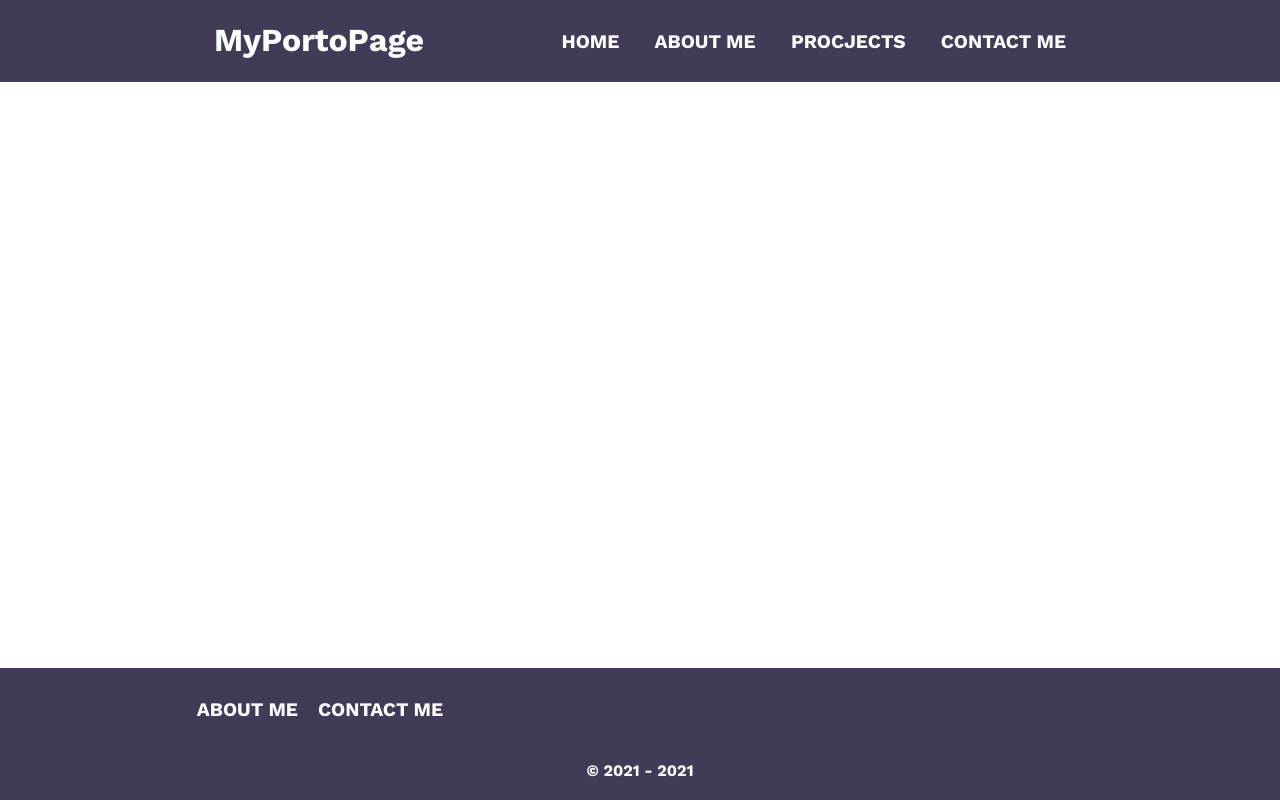
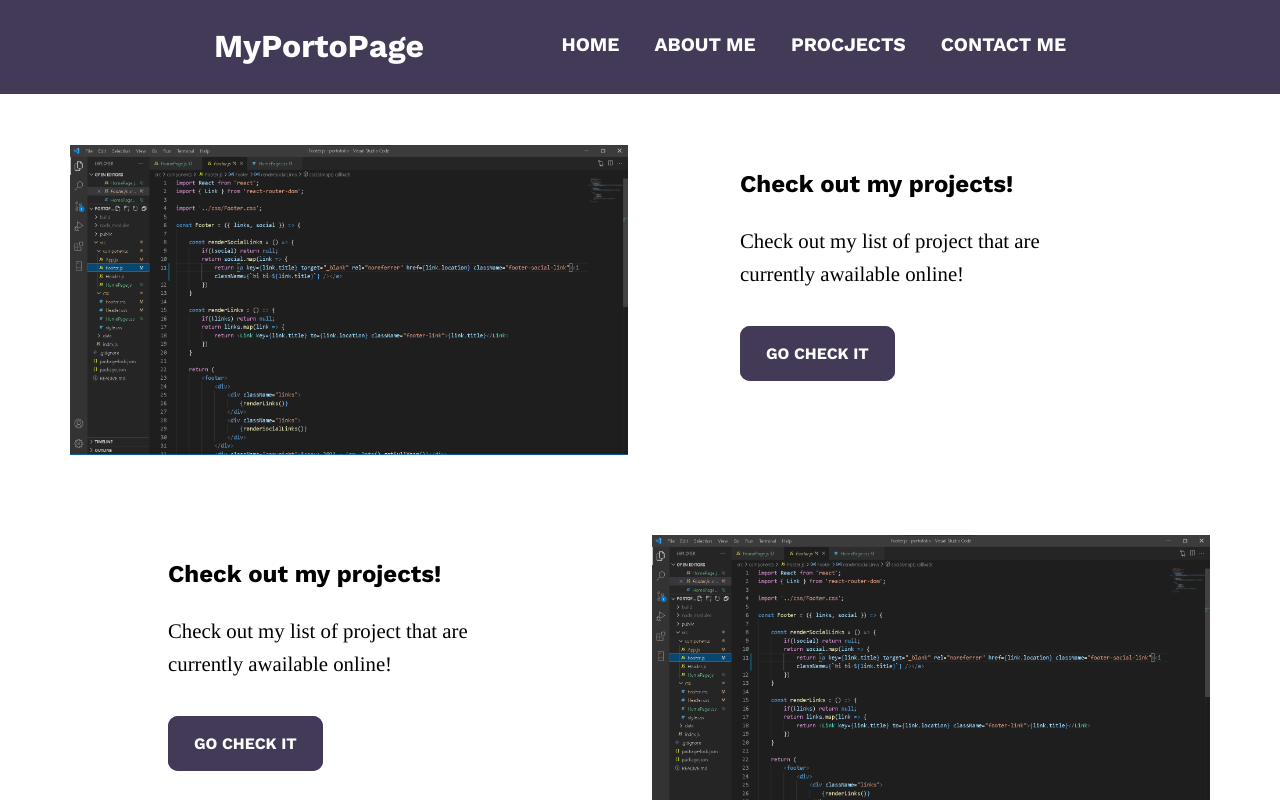
Before and after one commit to Jean-PierreNovak0612/portofolio, a React (Create React App) app: page /#/ in a window 1280 px wide. Built offline with nearby package versions, Linux system fonts and the light colour scheme; the HTML template or start-up script is replaced by a standard one.

Commit message:
MainPage and SectionSegment components added

```diff
--- a/src/components/App.js
+++ b/src/components/App.js
@@ -2,8 +2,8 @@ import React from 'react';
 import { HashRouter as Router, Switch, Route } from 'react-router-dom';
 
 import Header from './Header';
-import Footer from './Footer';
-import { NAV_LINKS, FOOTER_LINKS, SOCIAL_LINKS } from '../data';
+import HomePage from './HomePage';
+import { NAV_LINKS } from '../data';
 
 import '../css/style.css';
 
@@ -13,8 +13,8 @@ const App = () => {
             <Router basename={process.env.PUBLIC_URL}>
                 <Header links={NAV_LINKS} />
                 <Switch>
+                    <Route path="/" component={HomePage} />
                 </Switch>
-                <Footer links={FOOTER_LINKS} social={SOCIAL_LINKS} />
             </Router>
         </div>
     )
--- a/src/components/Footer.js
+++ b/src/components/Footer.js
@@ -8,7 +8,7 @@ const Footer = ({ links, social }) => {
     const renderSocialLinks = () => {
         if(!social) return null;
         return social.map(link => {
-            return <a key={link.title} target="_blank" href={link.location} className="footer-social-link"><i className={`bi bi-${link.title}`} /></a>
+            return <a key={link.title} target="_blank" rel="noreferrer" href={link.location} className="footer-social-link"><i className={`bi bi-${link.title}`} /></a>
         })
     }
 
--- /dev/null
+++ b/src/components/HomePage.js
@@ -0,0 +1,19 @@
+import React from 'react';
+
+import SectionSegment from './SectionSegment';
+import Footer from './Footer';
+import { IMAGE1_URL, TITLE1, FOOTER_LINKS, SOCIAL_LINKS, TEXT1 } from '../data'
+
+import '../css/HomePage.css';
+
+const HomePage = () => {
+    return (
+        <main>
+            <SectionSegment image={IMAGE1_URL} title={TITLE1} text={TEXT1} link="/projects" buttonText="Go check it" />
+            <SectionSegment image={IMAGE1_URL} title={TITLE1} text={TEXT1} link="/projects" imagePosition="right" buttonText="Go check it" />
+            <Footer links={FOOTER_LINKS} social={SOCIAL_LINKS} />
+        </main>
+    )
+};
+
+export default HomePage;
--- /dev/null
+++ b/src/components/SectionSegment.js
@@ -0,0 +1,45 @@
+import React from 'react';
+import { Link } from 'react-router-dom';
+
+import '../css/SectionSegment.css';
+
+const SectionSegment = ({ title, text, image, imagePosition = "left", link, buttonText }) => {
+
+    const imageClass = imagePosition === 'left' ? "image-left" : "image-right";
+    const contentClass = imagePosition === 'left' ? "content-left" : "content-right";
+
+    const renderButton = () => {
+        if(!link || !buttonText) return null;
+        return (
+            <Link to={link} className="button-slide">{buttonText}</Link>
+        )
+    }
+
+    const renderContent = () => {
+        if(!text || !title) return null;
+        return (
+            <div className={`${contentClass} content`}>
+                <h2>{title}</h2>
+                <p>{text}</p>
+                {renderButton()}
+            </div>
+        )
+    }
+
+    const renderImage = () => {
+        if(!image) return null;
+        return (
+            <div className={`${imageClass} image`} style={{ backgroundImage: `url(${image})`}}>
+            </div>
+        )
+    }
+
+    return (
+        <section className="section-segment">
+            {renderImage()}
+            {renderContent()}
+        </section>
+    )
+};
+
+export default SectionSegment;
--- a/src/css/Footer.css
+++ b/src/css/Footer.css
@@ -1,8 +1,8 @@
 footer {
 	background: var(--navbarFooterBackground);
-	position: fixed;
 	width: 100%;
 	bottom: 0;
+	clear: both;
 }
 
 .links {
@@ -31,7 +31,7 @@ footer {
 
 .copyright {
 	text-align: center;
-	margin: 20px 0;
+	padding: 20px 0;
 	color: #fff;
 	font-weight: bolder;
 }
--- a/src/css/Header.css
+++ b/src/css/Header.css
@@ -1,6 +1,7 @@
 header {
 	background-color: var(--navbarFooterBackground);
 	text-align: center;
+	top: 0;
 	position: fixed;
 	z-index: 100;
 	width: 100%;
@@ -18,6 +19,8 @@ nav {
 	left: 0;
 	background-color: var(--navbarFooterBackground);
 	width: 100%;
+	max-height: 330px;
+	overflow-y: auto;
 	transform: scale(1, 0);
 	transition: transform 500ms ease-in-out 350ms;
 	transform-origin: top;
--- /dev/null
+++ b/src/css/HomePage.css
@@ -0,0 +1,6 @@
+main {
+	padding-top: 85px;
+	height: 100vh;
+	overflow: hidden;
+	overflow-y: auto;
+}
--- /dev/null
+++ b/src/css/SectionSegment.css
@@ -0,0 +1,79 @@
+.section-segment {
+	width: 100%;
+	padding: 20px;
+}
+
+.image {
+	background-size: 400%;
+	background-position: 30% center;
+	background-repeat: no-repeat;
+	border-radius: 50%;
+	width: 50%;
+	padding-top: 50%;
+	margin: 0 auto;
+}
+
+.content {
+	margin: 40px auto;
+	width: 90%;
+	max-width: 700px;
+	text-align: left;
+}
+
+.content p {
+	font-family: times, 'Times New Roman';
+	max-width: 60ch;
+	font-size: 1.3em;
+	font-weight: 500;
+	margin-bottom: 50px;
+}
+
+.button-slide {
+	background-color: var(--navbarFooterBackground);
+	color: #fff;
+	border-radius: 10px;
+	text-decoration: none;
+	padding: 1em 1.5em;
+	text-transform: uppercase;
+	transition: all 500ms ease-in-out;
+	font-weight: bolder;
+	border: 2px solid var(--navbarFooterBackground);
+}
+
+.button-slide:hover {
+	color: var(--navbarFooterBackground);
+	box-shadow: inset 10em 0 0 0 #bbb;
+}
+
+@media (min-width: 768px) {
+	.image {
+		background-size: 300%;
+		width: 35%;
+		padding-top: 35%;
+	}
+}
+
+@media (min-width: 992px) {
+	.image {
+		border-radius: 0;
+		margin: 40px 50px;
+		width: 45%;
+		background-size: 100% 100%;
+		padding-top: 25%;
+	}
+
+	.content {
+		width: 40%;
+		padding: 0 5%;
+	}
+
+	.image-left,
+	.content-left {
+		float: left;
+	}
+
+	.image-right,
+	.content-right {
+		float: right;
+	}
+}
--- a/src/css/style.css
+++ b/src/css/style.css
@@ -1,4 +1,19 @@
 @import url('https://fonts.googleapis.com/css2?family=Work+Sans:wght@400;700;900&display=swap');
+
+::-webkit-scrollbar {
+	width: 5px;
+}
+
+::-webkit-scrollbar-track {
+	border-radius: 10px;
+	box-shadow: inset 0 0 10px rgba(0, 0, 0, 0.25);
+}
+
+::-webkit-scrollbar-thumb {
+	border-radius: 50px;
+	height: 1%;
+	background-color: var(--scrollbarBackground);
+}
 
 *,
 *::after,
@@ -8,10 +23,12 @@
 
 :root {
 	--navbarFooterBackground: rgb(66, 58, 87);
+	--scrollbarBackground: rgba(66, 58, 87, 0.76);
 }
 
 body {
 	margin: 0;
+	line-height: 1.6;
 	font-family: 'Work Sans', sans-serif;
 	font-weight: 400;
 }
--- a/src/data/index.js
+++ b/src/data/index.js
@@ -56,4 +56,10 @@ export const SOCIAL_LINKS = [
         title: "github",
         location: "https://github.com/Jean-PierreNovak0612"
     }
-]
+];
+
+export const IMAGE1_URL = `${process.env.PUBLIC_URL}/images/code.png`;
+
+export const TITLE1 = "Check out my projects!";
+
+export const TEXT1 = "Check out my list of project that are currently awailable online!"
```
Also changed, not shown: public/images/code.png (added).
